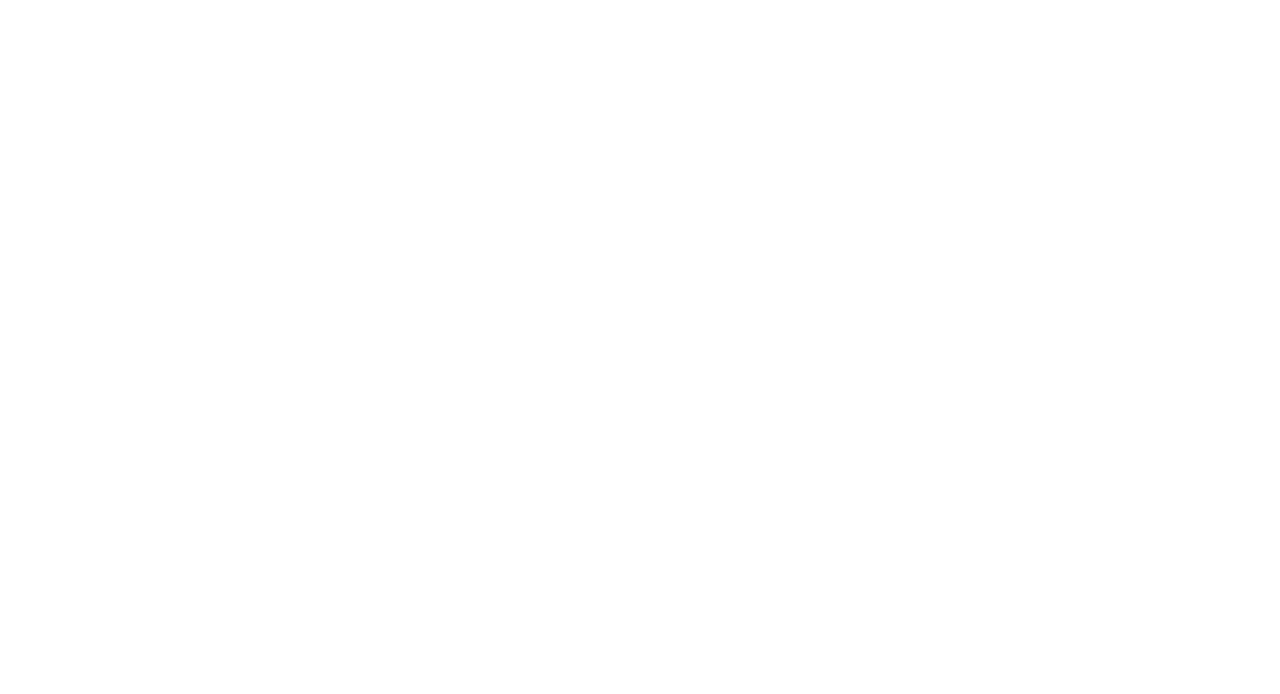
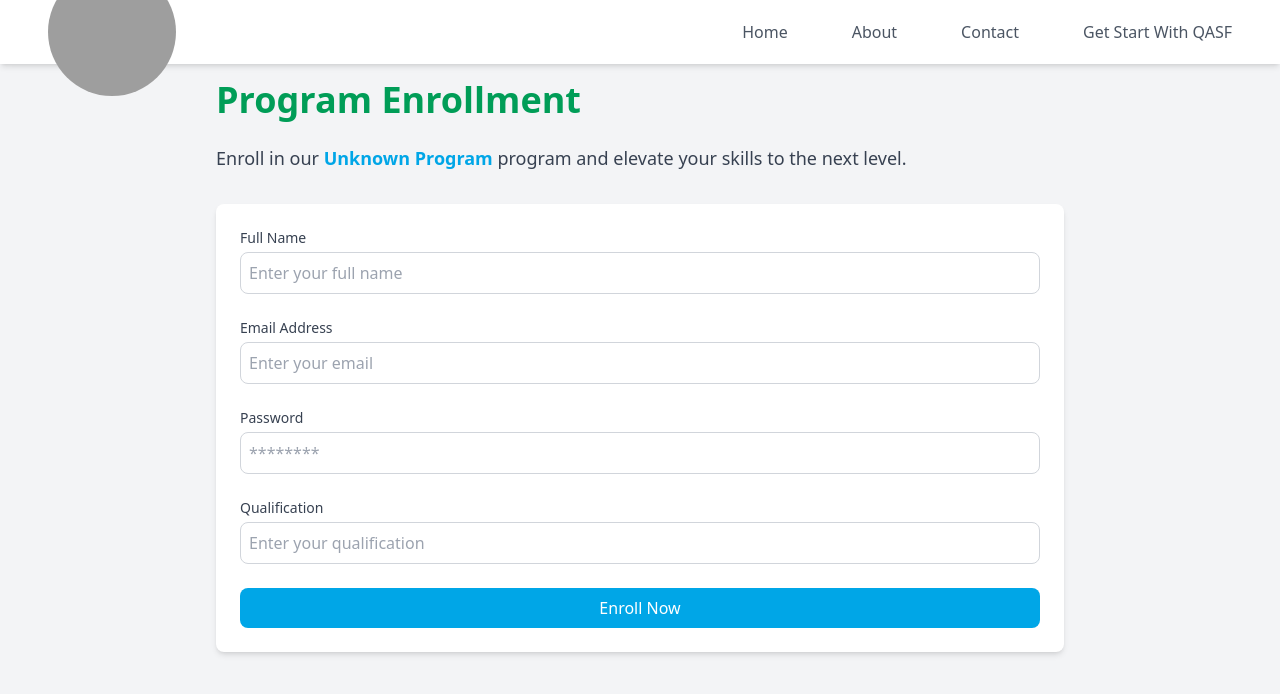
Before and after one commit to FezanMuhammadAli/QASF, a React (Vite) app: page /program-enrollment in a window 1280 px wide. Before the commit this address had no page. Shown: the top 694 px of the page. Built offline with nearby package versions, Linux system fonts and the light colour scheme; grey boxes are pictures that could not be loaded.

Commit message:
Add program enrollment feature and update Hero component links

```diff
--- a/src/Components/Hero.jsx
+++ b/src/Components/Hero.jsx
@@ -32,36 +32,51 @@ function Hero() {
             knowledge, skills, and community empowerment.
           </p>
           <div className="grid grid-cols-1 sm:grid-cols-2 lg:grid-cols-3 gap-6">
+            <Link to="/program-enrollment" state={{ program: "Taleem Mumkin" }}>
               <Project
                 title="Taleem Mumkin"
                 description="Scholarships and skill training to empower students for academic and career success."
-              link="https://qasimalishahfoundation.org/services/taleem-mumkin/"
               />
+            </Link>
+            <Link
+              to="/program-enrollment"
+              state={{ program: "Aao Sulah Karein (ASK)" }}
+            >
               <Project
                 title="Aao Sulah Karein (ASK)"
                 description="Providing expert counseling to resolve marital conflicts and promote harmony in families."
-              link="https://qasimalishahfoundation.org/services/ask/"
               />
+            </Link>
+            <Link to="/program-enrollment" state={{ program: "Badal Do" }}>
               <Project
                 title="Badal Do"
                 description="Inspiring minds and transforming lives through purpose, self-awareness, and positivity."
-              link="https://qasimalishahfoundation.org/services/badal-do/"
               />
+            </Link>
+            <Link to="/program-enrollment" state={{ program: "E-Commerce" }}>
               <Project
                 title="E-Commerce"
                 description="Empowering entrepreneurship and boosting Pakistan's economy through e-commerce and digital skills."
-              link="https://qasimalishahfoundation.org/services/e-commerce/"
               />
+            </Link>
+            <Link
+              to="/program-enrollment"
+              state={{ program: "Creative Center" }}
+            >
               <Project
                 title="Creative Center"
                 description="Inspiring positive change through the wisdom of historical figures and impactful storytelling."
-              link="https://qasimalishahfoundation.org/services/creative-centre/"
               />
+            </Link>
+            <Link
+              to="/program-enrollment"
+              state={{ program: "Let's Pay Back" }}
+            >
               <Project
                 title="Let's Pay Back"
                 description="Empowering knowledge-sharing nationwide, bridging academia and industry for impactful education and growth."
-              link="https://qasimalishahfoundation.org/services/lets-pay-back/"
               />
+            </Link>
           </div>
         </div>
       </section>
--- /dev/null
+++ b/src/Components/ProgramEnrollment.jsx
@@ -0,0 +1,137 @@
+import Navbar from "./Navbar";
+import { useLocation, useNavigate } from "react-router-dom";
+import { useState } from "react";
+
+function ProgramEnrollment() {
+  const location = useLocation();
+  const { program } = location.state || { program: "Unknown Program" };
+  const navigate = useNavigate();
+  const [isLoading, setIsLoading] = useState(false);
+
+  const handleEnrollment = (e) => {
+    e.preventDefault();
+    setIsLoading(true);
+    setTimeout(() => {
+      setIsLoading(false);
+      navigate("/login", {
+        state: {
+          message:
+            "Your Enrollment is under consideration. Please check your email for verfication and come back here to log in to the platform.",
+        },
+      });
+    }, 2000);
+  };
+
+  return (
+    <div className="bg-gray-100 min-h-screen">
+      <Navbar />
+      <div className="max-w-4xl mx-auto py-10 px-6 mt-10">
+        <h1 className="text-4xl font-bold text-qasfgreen mb-6">
+          Program Enrollment
+        </h1>
+        <p className="text-lg text-gray-700 mb-8">
+          Enroll in our{" "}
+          <span className="font-bold text-qasfblue">{program}</span> program and
+          elevate your skills to the next level.
+        </p>
+        <form
+          className="space-y-6 bg-white shadow-md p-6 rounded-lg"
+          onSubmit={handleEnrollment}
+        >
+          <div>
+            <label
+              htmlFor="name"
+              className="block text-sm font-medium text-gray-700"
+            >
+              Full Name
+            </label>
+            <input
+              type="text"
+              id="name"
+              className="mt-1 block w-full p-2 border border-gray-300 rounded-lg focus:ring-qasfgreen focus:border-qasfgreen"
+              placeholder="Enter your full name"
+              required
+            />
+          </div>
+          <div>
+            <label
+              htmlFor="email"
+              className="block text-sm font-medium text-gray-700"
+            >
+              Email Address
+            </label>
+            <input
+              type="email"
+              id="email"
+              className="mt-1 block w-full p-2 border border-gray-300 rounded-lg focus:ring-qasfblue focus:border-qasfblue"
+              placeholder="Enter your email"
+              required
+            />
+          </div>
+          <div>
+            <label
+              htmlFor="password"
+              className="block text-sm font-medium text-gray-700"
+            >
+              Password
+            </label>
+            <input
+              type="password"
+              id="password"
+              className="mt-1 block w-full p-2 border border-gray-300 rounded-lg focus:ring-qasfblue focus:border-qasfblue"
+              placeholder="********"
+              required
+            />
+          </div>
+          <div>
+            <label
+              htmlFor="qualification"
+              className="block text-sm font-medium text-gray-700"
+            >
+              Qualification
+            </label>
+            <input
+              type="text"
+              id="qualification"
+              className="mt-1 block w-full p-2 border border-gray-300 rounded-lg focus:ring-qasfgreen focus:border-qasfgreen"
+              placeholder="Enter your qualification"
+              required
+            />
+          </div>
+          <button
+            type="submit"
+            className="w-full bg-qasfblue text-white py-2 px-4 rounded-lg hover:bg-qasfgreen transition flex justify-center items-center"
+            disabled={isLoading}
+          >
+            {isLoading ? (
+              <svg
+                className="animate-spin h-5 w-5 text-white"
+                xmlns="http://www.w3.org/2000/svg"
+                fill="none"
+                viewBox="0 0 24 24"
+              >
+                <circle
+                  className="opacity-25"
+                  cx="12"
+                  cy="12"
+                  r="10"
+                  stroke="currentColor"
+                  strokeWidth="4"
+                ></circle>
+                <path
+                  className="opacity-75"
+                  fill="currentColor"
+                  d="M4 12a8 8 0 018-8V0C5.373 0 0 5.373 0 12h4zm2 5.291l-2.293-2.292L6 15.708zm7.292 2.293L6 6l.293-.293L6 15.708z"
+                ></path>
+              </svg>
+            ) : (
+              "Enroll Now"
+            )}
+          </button>
+        </form>
+      </div>
+    </div>
+  );
+}
+
+export default ProgramEnrollment;
--- a/src/RoutesConfig.jsx
+++ b/src/RoutesConfig.jsx
@@ -9,6 +9,7 @@ import DTrainers from "./Components/DTrainers";
 import DLinks from "./Components/DLinks";
 import DSchedule from "./Components/DSchedule";
 import DSettings from "./Components/DSettings";
+import ProgramEnrollment from "./Components/ProgramEnrollment";
 
 const RoutesConfig = [
   {
@@ -63,6 +64,10 @@ const RoutesConfig = [
     path: "/dashboard/links",
     element: <DLinks />,
   },
+  {
+    path: "/program-enrollment",
+    element: <ProgramEnrollment />,
+  },
 ];
 
 export default RoutesConfig;
```
Lines whose indentation alone changed are shown as unchanged.
